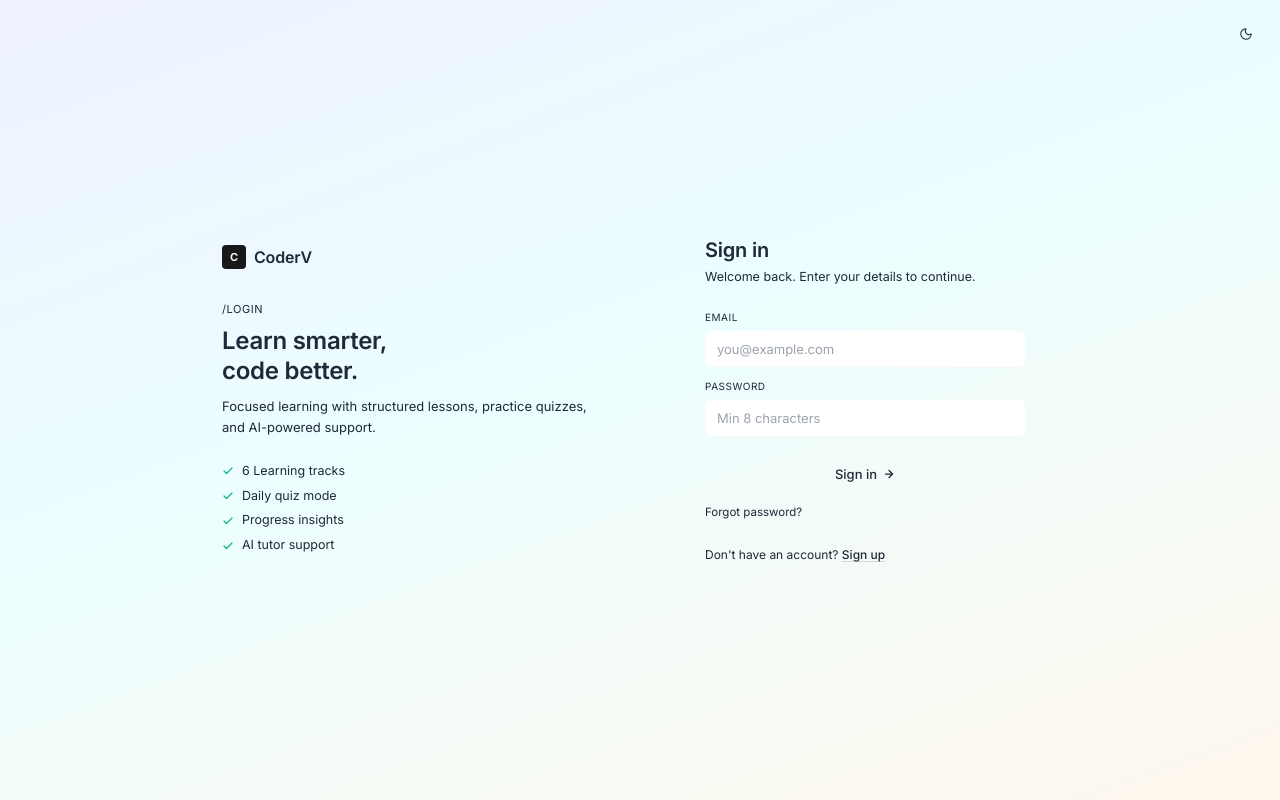
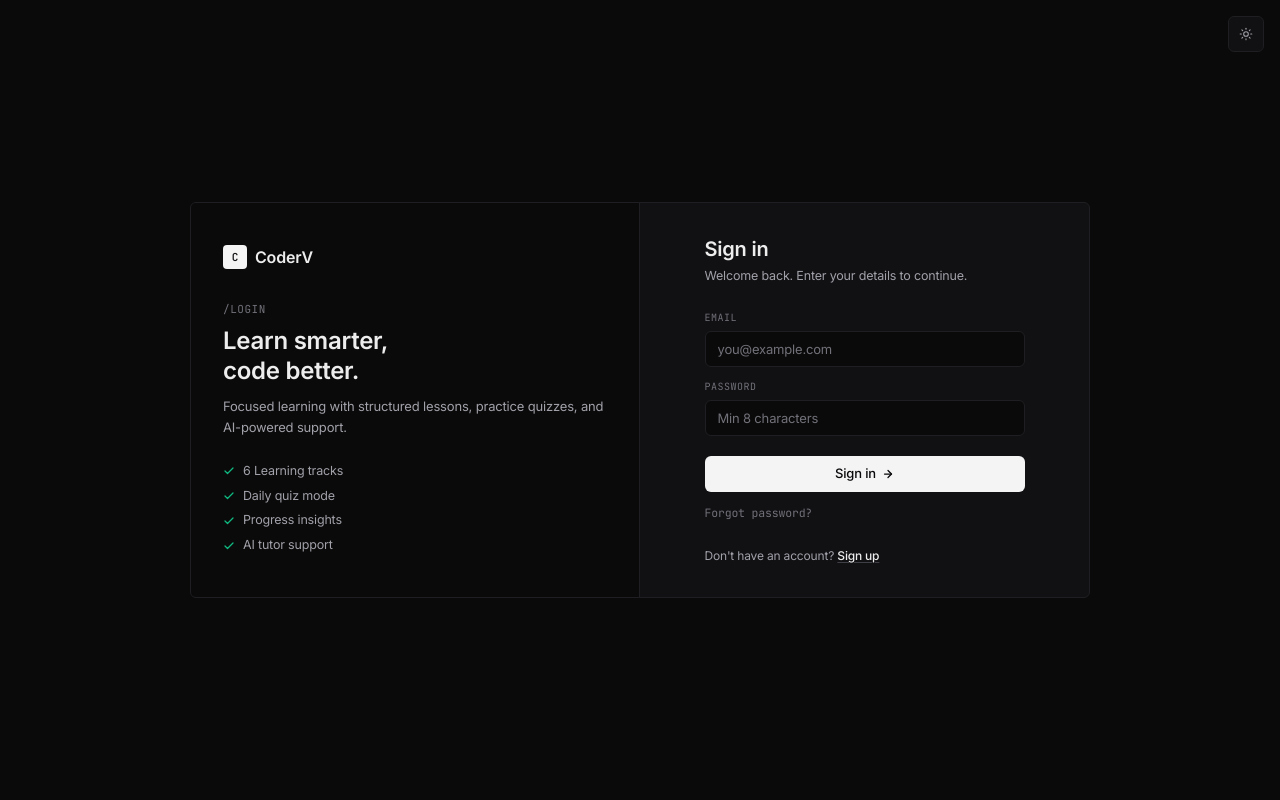
Before and after one commit to chauhanavi21/CoderV, a React (Vite) app in the folder frontend/: page /login in a window 1280 px wide. Built offline with nearby package versions, Linux system fonts and the light colour scheme; no server answers.

Commit message:
Design Files
Added design files and added the new conditions

Co-Authored-By: Rahil <181663572+HeatFlake911@users.noreply.github.com>

```diff
--- a/frontend/src/components/Topbar.jsx
+++ b/frontend/src/components/Topbar.jsx
@@ -1,46 +1,23 @@
 import { NavLink } from 'react-router-dom';
+import { Sun, Moon } from 'lucide-react';
 import { useTheme } from '../contexts/ThemeContext';
-
-function SunIcon() {
-  return (
-    <svg width="16" height="16" viewBox="0 0 24 24" fill="none" stroke="currentColor" strokeWidth="2" strokeLinecap="round" strokeLinejoin="round">
-      <circle cx="12" cy="12" r="5" />
-      <line x1="12" y1="1" x2="12" y2="3" />
-      <line x1="12" y1="21" x2="12" y2="23" />
-      <line x1="4.22" y1="4.22" x2="5.64" y2="5.64" />
-      <line x1="18.36" y1="18.36" x2="19.78" y2="19.78" />
-      <line x1="1" y1="12" x2="3" y2="12" />
-      <line x1="21" y1="12" x2="23" y2="12" />
-      <line x1="4.22" y1="19.78" x2="5.64" y2="18.36" />
-      <line x1="18.36" y1="5.64" x2="19.78" y2="4.22" />
-    </svg>
-  );
-}
-
-function MoonIcon() {
-  return (
-    <svg width="16" height="16" viewBox="0 0 24 24" fill="none" stroke="currentColor" strokeWidth="2" strokeLinecap="round" strokeLinejoin="round">
-      <path d="M21 12.79A9 9 0 1 1 11.21 3 7 7 0 0 0 21 12.79z" />
-    </svg>
-  );
-}
 
 export default function Topbar({ tabs }) {
   const { isDark, toggleTheme } = useTheme();
 
   return (
-    <header className="border-b border-gray-200 dark:border-slate-700 bg-white/85 dark:bg-slate-900/90 backdrop-blur-sm sticky top-0 z-30">
-      <div className="flex items-center justify-between gap-3 px-6 py-3.5 max-md:px-4 max-md:py-3">
-        <nav className="flex gap-1.5 flex-wrap">
+    <header className="hairline-b bg-app sticky top-0 z-30">
+      <div className="flex items-center justify-between gap-3 px-4 h-12">
+        <nav className="flex items-center gap-px">
           {tabs.map((tab) => (
             <NavLink
               key={tab.to}
               to={tab.to}
               className={({ isActive }) =>
-                `px-3 py-2 rounded-lg font-semibold text-sm transition-colors ${
+                `relative flex items-center h-12 px-3 text-[13px] font-medium transition-colors ${
                   isActive
-                    ? 'bg-blue-100 dark:bg-blue-900/40 text-blue-700 dark:text-blue-300'
-                    : 'text-slate-500 dark:text-slate-400 hover:bg-slate-100 dark:hover:bg-slate-800'
+                    ? 'text-fg after:absolute after:left-3 after:right-3 after:bottom-0 after:h-px after:bg-fg'
+                    : 'text-fg-muted hover:text-fg'
                 }`
               }
             >
@@ -49,14 +26,14 @@ export default function Topbar({ tabs }) {
           ))}
         </nav>
 
-        {/* Dark / light toggle */}
         <button
           type="button"
           onClick={toggleTheme}
           title={isDark ? 'Switch to light mode' : 'Switch to dark mode'}
-          className="rounded-lg border border-gray-200 dark:border-slate-700 p-2 text-slate-500 dark:text-slate-400 hover:bg-slate-100 dark:hover:bg-slate-800 transition-colors cursor-pointer"
+          className="hairline rounded-md w-8 h-8 grid place-items-center text-fg-muted hover:text-fg hover:bg-zinc-100 dark:hover:bg-zinc-900 transition-colors"
+          aria-label="Toggle theme"
         >
-          {isDark ? <SunIcon /> : <MoonIcon />}
+          {isDark ? <Sun size={14} strokeWidth={1.75} /> : <Moon size={14} strokeWidth={1.75} />}
         </button>
       </div>
     </header>
--- a/frontend/src/contexts/ThemeContext.jsx
+++ b/frontend/src/contexts/ThemeContext.jsx
@@ -6,7 +6,8 @@ export function ThemeProvider({ children }) {
   const [isDark, setIsDark] = useState(() => {
     const stored = localStorage.getItem('coderv-theme');
     if (stored) return stored === 'dark';
-    return window.matchMedia('(prefers-color-scheme: dark)').matches;
+    // Dark by default — this is a coding tool.
+    return true;
   });
 
   useEffect(() => {
--- a/frontend/src/index.css
+++ b/frontend/src/index.css
@@ -1,55 +1,137 @@
-@import url('https://fonts.googleapis.com/css2?family=Inter:wght@400;500;600;700;800;900&display=swap');
+@import url('https://fonts.googleapis.com/css2?family=Inter:wght@400;450;500;550;600;700&family=JetBrains+Mono:wght@400;500;600&display=swap');
 
 @tailwind base;
 @tailwind components;
 @tailwind utilities;
 
+/* ─────────────────────────────────────────────────────────────────────────────
+   Linear / Vercel-inspired theme.
+   - Dark by default. Light mode is supported but treated as the secondary skin.
+   - Neutral grayscale palette with ONE near-white accent.
+   - No gradients in chrome. Hairline borders. JetBrains Mono for code.
+   ────────────────────────────────────────────────────────────────────────── */
+
+:root {
+  --bg:           #fafafa;
+  --bg-elevated:  #ffffff;
+  --border:       #e4e4e7;
+  --border-strong:#d4d4d8;
+  --fg:           #18181b;
+  --fg-muted:     #52525b;
+  --fg-subtle:    #71717a;
+  --accent:       #18181b;
+  --accent-fg:    #fafafa;
+  --ring:         rgba(24,24,27,0.10);
+}
+
+.dark {
+  --bg:           #0a0a0a;
+  --bg-elevated:  #111113;
+  --border:       #1f1f23;
+  --border-strong:#2a2a2f;
+  --fg:           #ededee;
+  --fg-muted:     #a1a1aa;
+  --fg-subtle:    #71717a;
+  --accent:       #fafafa;
+  --accent-fg:    #0a0a0a;
+  --ring:         rgba(255,255,255,0.10);
+}
+
 @layer base {
+  html {
+    -webkit-font-smoothing: antialiased;
+    -moz-osx-font-smoothing: grayscale;
+    text-rendering: optimizeLegibility;
+  }
   body {
-    @apply font-sans text-gray-800 min-h-screen m-0 p-0;
-    background: linear-gradient(160deg, #eef2ff 0%, #ecfeff 45%, #fff7ed 100%);
-    transition: background 0.3s ease, color 0.2s ease;
+    @apply font-sans m-0 p-0 min-h-screen;
+    background: var(--bg);
+    color: var(--fg);
+    font-feature-settings: 'cv02','cv03','cv04','cv11';
+    letter-spacing: -0.011em;
   }
-  .dark body {
-    @apply text-slate-100;
-    background: linear-gradient(160deg, #0f172a 0%, #1e1b2e 45%, #0d1117 100%);
-  }
+  ::selection { background: var(--accent); color: var(--accent-fg); }
   a { @apply text-inherit no-underline; }
+  hr { border-color: var(--border); }
+  code, kbd, pre, samp { font-family: theme('fontFamily.mono'); }
 }
 
 @layer utilities {
-  .gradient-primary { background: linear-gradient(135deg, #4f46e5, #6366f1); }
+  /* The legacy `gradient-*` utility classes are referenced all over the
+     codebase. Repaint them as flat, restrained surfaces so the look becomes
+     coherent without touching every component. */
+  .gradient-primary {
+    background: var(--accent);
+    color: var(--accent-fg);
+  }
   .gradient-auth {
-    background:
-      radial-gradient(circle at 15% 25%, rgba(79,70,229,0.18), transparent 35%),
-      radial-gradient(circle at 80% 15%, rgba(6,182,212,0.18), transparent 35%),
-      radial-gradient(circle at 45% 80%, rgba(245,158,11,0.16), transparent 30%),
-      linear-gradient(135deg, #4338ca, #0891b2);
+    background: #0a0a0a;
+    color: #fafafa;
   }
-  .gradient-avatar { background: linear-gradient(135deg, #4f46e5, #06b6d4); }
-  .gradient-quiz-badge { background: linear-gradient(135deg, #6366f1, #8b5cf6); }
-  .gradient-float-ai { background: linear-gradient(135deg, #f59e0b, #f97316); }
+  .gradient-avatar {
+    background: #27272a;
+    color: #fafafa;
+  }
+  .gradient-quiz-badge {
+    background: #18181b;
+    color: #fafafa;
+  }
+  .gradient-float-ai {
+    background: #18181b;
+    color: #fafafa;
+  }
   .gradient-about-text {
-    background: linear-gradient(135deg, #4f46e5, #8b5cf6);
-    -webkit-background-clip: text;
-    -webkit-text-fill-color: transparent;
-    background-clip: text;
+    background: none;
+    -webkit-text-fill-color: currentColor;
+    color: var(--fg);
   }
-  .progress-conic { background: conic-gradient(#10b981 0 40%, #d1fae5 40% 100%); }
+  .progress-conic {
+    background: linear-gradient(90deg, #22c55e var(--p,40%), var(--border) 0);
+  }
+
+  /* Reusable surface tokens */
+  .surface {
+    background: var(--bg-elevated);
+    border: 1px solid var(--border);
+  }
+  .surface-muted {
+    background: var(--bg);
+    border: 1px solid var(--border);
+  }
+  .hairline { border: 1px solid var(--border); }
+  .hairline-b { border-bottom: 1px solid var(--border); }
+  .hairline-r { border-right: 1px solid var(--border); }
+  .hairline-t { border-top: 1px solid var(--border); }
+
+  .text-fg        { color: var(--fg); }
+  .text-fg-muted  { color: var(--fg-muted); }
+  .text-fg-subtle { color: var(--fg-subtle); }
+  .bg-elevated    { background: var(--bg-elevated); }
+  .bg-app         { background: var(--bg); }
+  .border-app     { border-color: var(--border); }
+  .border-app-strong { border-color: var(--border-strong); }
+
+  /* Mono utilities used in chrome */
+  .mono { font-family: theme('fontFamily.mono'); font-feature-settings: 'zero','ss01'; }
+
+  /* Subtle focus ring */
+  .ring-accent { box-shadow: 0 0 0 2px var(--ring); }
 }
 
+/* Scrollbar — VS Code-style, thin and recessed in dark mode */
+.dark ::-webkit-scrollbar        { width: 10px; height: 10px; }
+.dark ::-webkit-scrollbar-track  { background: transparent; }
+.dark ::-webkit-scrollbar-thumb  { background: #27272a; border-radius: 6px; }
+.dark ::-webkit-scrollbar-thumb:hover { background: #3f3f46; }
+
 @keyframes slideIn {
-  from { opacity: 0; transform: translateY(10px); }
-  to { opacity: 1; transform: translateY(0); }
+  from { opacity: 0; transform: translateY(4px); }
+  to   { opacity: 1; transform: translateY(0); }
 }
-.animate-slide-in {
-  animation: slideIn 0.3s ease;
-}
+.animate-slide-in { animation: slideIn 0.18s ease-out; }
 
 @keyframes fadeIn {
-  from { opacity: 0; transform: translateY(16px); }
-  to   { opacity: 1; transform: translateY(0); }
+  from { opacity: 0; }
+  to   { opacity: 1; }
 }
-.animate-fade-in {
-  animation: fadeIn 0.4s ease;
-}
+.animate-fade-in { animation: fadeIn 0.18s ease-out; }
```
Also changed, not shown: frontend/src/components/GraphPreview.jsx (+21 -23 lines).
